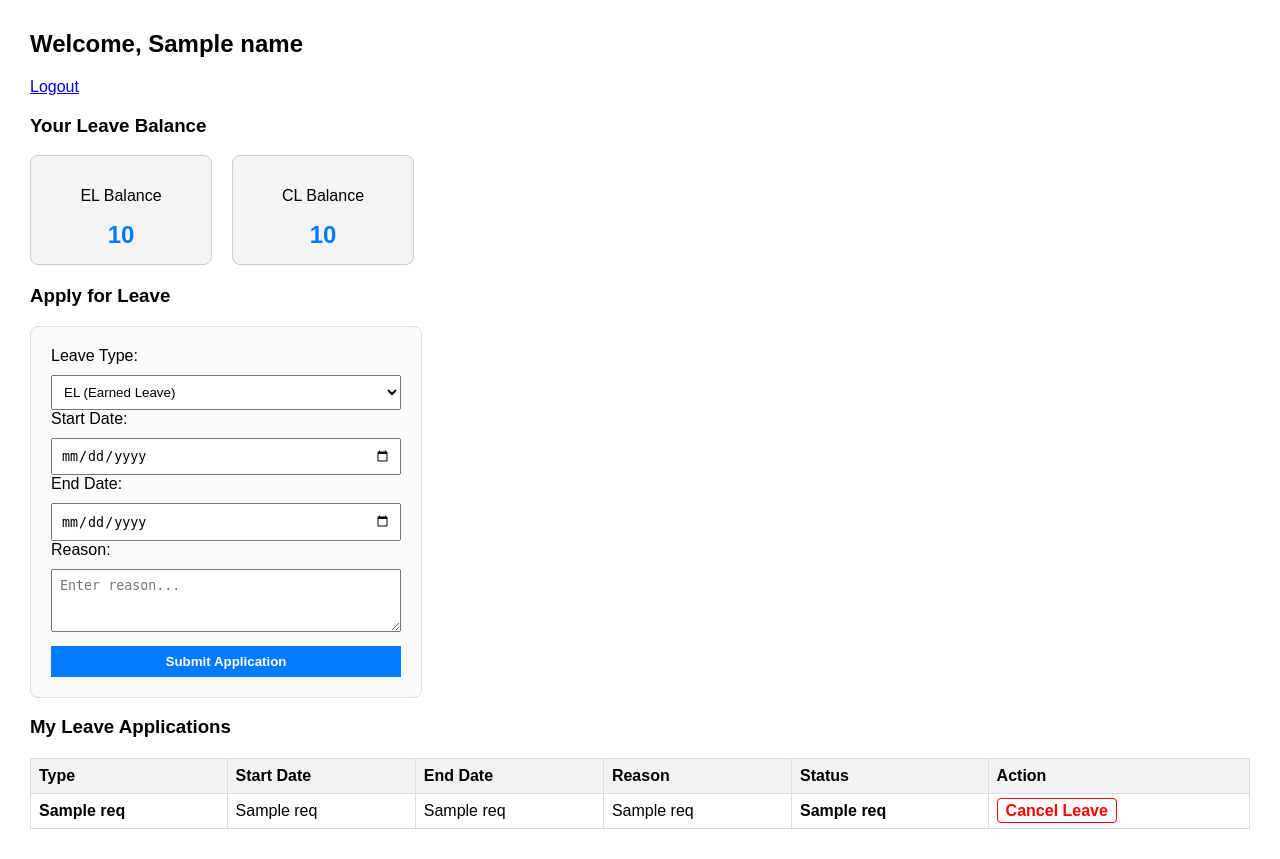
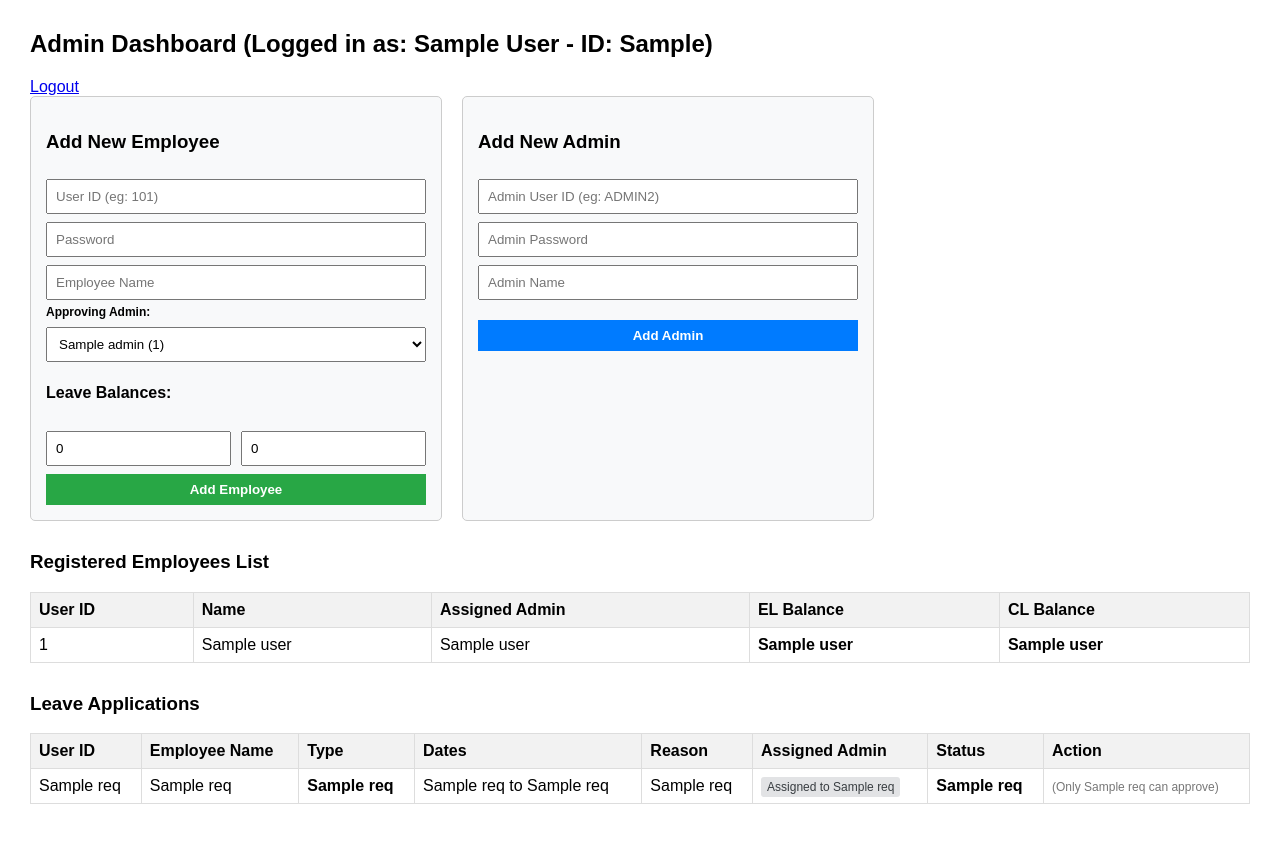
Before and after one commit to RohanDamodar/S-T_KRCL_leave_portal, a Flask app: template templates/admin.html in a window 1280 px wide. After the commit the page ends 804 px from the top, so only its background shows below. Run offline with Flask 3, Linux system fonts and the light colour scheme; the visitor is signed in with stand-in values (Sample User, id 1); the template is opened without the code that fills it: most values are stand-ins (such as "Sample title", 1, 10 or a date in 2020); some libraries are stand-ins or nearby versions.

Commit message:
Update admin.html

```diff
--- a/templates/admin.html
+++ b/templates/admin.html
@@ -1,80 +1,127 @@
 <!DOCTYPE html>
 <html>
 <head>
-    <title>Employee Dashboard</title>
+    <title>Admin Dashboard</title>
     <style>
         body { font-family: Arial, sans-serif; margin: 30px; }
-        .balance-card { display: flex; gap: 20px; margin-bottom: 20px; }
-        .card { background: #f4f4f4; padding: 15px; border-radius: 8px; width: 150px; text-align: center; border: 1px solid #ccc; }
-        .card h3 { margin: 0; font-size: 24px; color: #007bff; }
-        form { background: #fafafa; padding: 20px; border-radius: 8px; border: 1px solid #ddd; width: 350px; }
-        input, select, textarea, button { width: 100%; margin-top: 10px; padding: 8px; box-sizing: border-box; }
-        button { background-color: #007bff; color: white; border: none; cursor: pointer; font-weight: bold; }
-        table { width: 100%; border-collapse: collapse; margin-top: 20px; }
+        table { width: 100%; border-collapse: collapse; margin-top: 15px; }
         th, td { border: 1px solid #ddd; padding: 8px; text-align: left; }
         th { background-color: #f2f2f2; }
-        .btn-cancel { color: red; font-weight: bold; text-decoration: none; border: 1px solid red; padding: 3px 8px; border-radius: 4px; }
-        .btn-cancel:hover { background-color: #ffe6e6; }
+        .container { display: flex; gap: 20px; flex-wrap: wrap; margin-bottom: 30px; }
+        .form-box { background: #f8f9fa; border: 1px solid #ccc; padding: 15px; border-radius: 5px; width: 380px; }
+        .form-group { display: flex; gap: 10px; }
+        input, select, button { width: 100%; margin-top: 8px; padding: 8px; box-sizing: border-box; }
+        .btn-emp { background-color: #28a745; color: white; border: none; cursor: pointer; font-weight: bold; }
+        .btn-admin { background-color: #007bff; color: white; border: none; cursor: pointer; font-weight: bold; }
+        .btn-approve { color: green; text-decoration: none; font-weight: bold; margin-right: 10px; }
+        .btn-reject { color: red; text-decoration: none; font-weight: bold; margin-right: 10px; }
+        .btn-cancel-admin { color: #d9534f; text-decoration: none; font-weight: bold; }
+        .badge-mine { background-color: #d4edda; color: #155724; padding: 3px 6px; border-radius: 3px; font-size: 12px; font-weight: bold; }
+        .badge-other { background-color: #e2e3e5; color: #383d41; padding: 3px 6px; border-radius: 3px; font-size: 12px; }
     </style>
 </head>
 <body>
-    <h2>Welcome, {{ name }}</h2>
+    <h2>Admin Dashboard (Logged in as: {{ session['name'] }} - ID: {{ current_admin }})</h2>
     <a href="/logout">Logout</a>
 
-    <h3>Your Leave Balance</h3>
-    <div class="balance-card">
-        <div class="card">
-            <p>EL Balance</p>
-            <h3>{{ balances[0] }}</h3>
+    <div class="container">
+        <!-- Employee Form -->
+        <div class="form-box">
+            <h3>Add New Employee</h3>
+            <form method="POST">
+                <input type="hidden" name="action_type" value="add_employee">
+                <input type="text" name="user_id" placeholder="User ID (eg: 101)" required>
+                <input type="password" name="password" placeholder="Password" required>
+                <input type="text" name="name" placeholder="Employee Name" required>
+
+                <label style="font-size: 12px; font-weight: bold; margin-top: 5px; display: block;">Approving Admin:</label>
+                <select name="assigned_admin" required>
+                    {% for a in admins_list %}
+                        <option value="{{ a[0] }}">{{ a[1] }} ({{ a[0] }})</option>
+                    {% endfor %}
+                </select>
+
+                <h4>Leave Balances:</h4>
+                <div class="form-group">
+                    <input type="number" name="el" placeholder="EL Balance" value="0" required>
+                    <input type="number" name="cl" placeholder="CL Balance" value="0" required>
+                </div>
+                <button type="submit" class="btn-emp">Add Employee</button>
+            </form>
         </div>
-        <div class="card">
-            <p>CL Balance</p>
-            <h3>{{ balances[1] }}</h3>
+
+        <!-- Admin Form -->
+        <div class="form-box">
+            <h3>Add New Admin</h3>
+            <form method="POST">
+                <input type="hidden" name="action_type" value="add_admin">
+                <input type="text" name="user_id" placeholder="Admin User ID (eg: ADMIN2)" required>
+                <input type="password" name="password" placeholder="Admin Password" required>
+                <input type="text" name="name" placeholder="Admin Name" required>
+                <button type="submit" class="btn-admin" style="margin-top: 20px;">Add Admin</button>
+            </form>
         </div>
     </div>
 
-    <h3>Apply for Leave</h3>
-    <form method="POST">
-        <label>Leave Type:</label>
-        <select name="leave_type" required>
-            <option value="EL">EL (Earned Leave)</option>
-            <option value="CL">CL (Casual Leave)</option>
-        </select>
-
-        <label>Start Date:</label>
-        <input type="date" name="start_date" required>
-
-        <label>End Date:</label>
-        <input type="date" name="end_date" required>
-
-        <label>Reason:</label>
-        <textarea name="reason" rows="3" placeholder="Enter reason..." required></textarea>
-
-        <button type="submit">Submit Application</button>
-    </form>
-
-    <h3>My Leave Applications</h3>
+    <h3>Registered Employees List</h3>
     <table>
         <tr>
+            <th>User ID</th>
+            <th>Name</th>
+            <th>Assigned Admin</th>
+            <th>EL Balance</th>
+            <th>CL Balance</th>
+        </tr>
+        {% for u in users_list %}
+        <tr>
+            <td>{{ u[0] }}</td>
+            <td>{{ u[1] }}</td>
+            <td>{{ u[2] }}</td>
+            <td><b>{{ u[3] }}</b></td>
+            <td><b>{{ u[4] }}</b></td>
+        </tr>
+        {% endfor %}
+    </table>
+
+    <h3 style="margin-top: 30px;">Leave Applications</h3>
+    <table>
+        <tr>
+            <th>User ID</th>
+            <th>Employee Name</th>
             <th>Type</th>
-            <th>Start Date</th>
-            <th>End Date</th>
+            <th>Dates</th>
             <th>Reason</th>
+            <th>Assigned Admin</th>
             <th>Status</th>
             <th>Action</th>
         </tr>
         {% for req in requests %}
         <tr>
-            <td><b>{{ req[1] }}</b></td>
+            <td>{{ req[1] }}</td>
             <td>{{ req[2] }}</td>
-            <td>{{ req[3] }}</td>
-            <td>{{ req[4] }}</td>
-            <td><b>{{ req[5] }}</b></td>
+            <td><b>{{ req[3] }}</b></td>
+            <td>{{ req[4] }} to {{ req[5] }}</td>
+            <td>{{ req[6] }}</td>
             <td>
-                {% if req[5] != 'Cancelled' and req[5] != 'Rejected' %}
-                    <a href="/cancel_leave/{{ req[0] }}" class="btn-cancel" onclick="return confirm('तुम्हाला ही रजा रद्द करायची आहे का?');">Cancel Leave</a>
+                {% if req[8] == current_admin %}
+                    <span class="badge-mine">Assigned to You</span>
                 {% else %}
-                    -
+                    <span class="badge-other">Assigned to {{ req[8] }}</span>
+                {% endif %}
+            </td>
+            <td><b>{{ req[7] }}</b></td>
+            <td>
+                {% if req[8] == current_admin %}
+                    {% if req[7] == 'Pending' %}
+                        <a href="/action/{{ req[0] }}/Approved" class="btn-approve">Approve</a>
+                        <a href="/action/{{ req[0] }}/Rejected" class="btn-reject">Reject</a>
+                    {% elif req[7] == 'Approved' %}
+                        <a href="/cancel_leave/{{ req[0] }}" class="btn-cancel-admin" onclick="return confirm('ही मंजूर झालेली रजा रद्द करायची का?');">Cancel Approved Leave</a>
+                    {% else %}
+                        Completed / {{ req[7] }}
+                    {% endif %}
+                {% else %}
+                    <span style="color: #777; font-size: 12px;">(Only {{ req[8] }} can approve)</span>
                 {% endif %}
             </td>
         </tr>
```
